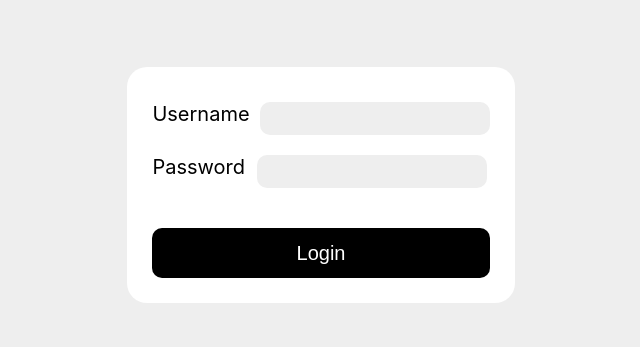
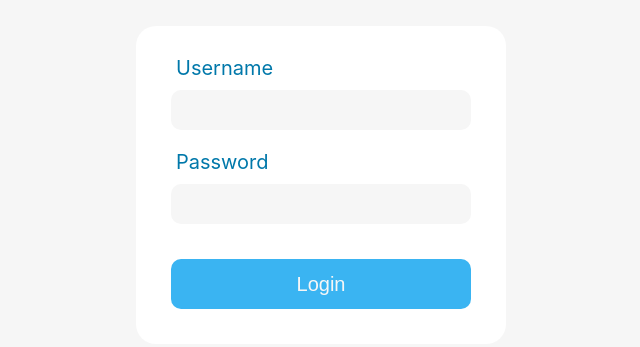
Before and after one commit to gass-git/login-form, a React (Create React App) app: page / in a window 1280 px wide. Shown: the part 215-562 px from the top of the page, without its empty margins (319-959 px from the left). Built offline with nearby package versions, Linux system fonts and the light colour scheme.

Commit message:
CSS has been improved

```diff
--- a/src/components/dashboard.tsx
+++ /dev/null
@@ -1,16 +0,0 @@
-import React, {useContext} from 'react'
-import {handleLogout} from '../handlers'
-import {ctx} from '../App'
-
-export default function Dashboard() {
-  const {state, dispatch} = useContext(ctx)
-
-  return (
-    <section>
-        <h2>Welcome {state.username}! You are logged in.</h2>
-        <button onClick={() => handleLogout(dispatch)}>
-            Logout
-        </button>
-    </section>
-  )
-}
--- /dev/null
+++ b/src/components/dashboard/dashboard.tsx
@@ -0,0 +1,16 @@
+import React, { useContext } from 'react'
+import { handleLogout } from '../../handlers'
+import { ctx } from '../../App'
+
+export default function Dashboard() {
+  const { state, dispatch } = useContext(ctx)
+
+  return (
+    <section>
+      <h2>Welcome {state.username}! You are logged in.</h2>
+      <button onClick={() => handleLogout(dispatch)}>
+        Logout
+      </button>
+    </section>
+  )
+}
--- a/src/components/loginForm.module.css
+++ /dev/null
@@ -1,38 +0,0 @@
-.form_box {
-  background: white;
-  display: grid;
-  grid-template-columns: auto;
-  padding: 25px;
-  min-width: 300px;
-  max-width: 500px;
-  border-radius: 20px;
-}
-
-.form_box>label {
-  font-size: 20px;
-  display: grid;
-  grid-template-columns: auto auto;
-  margin: 10px 0 10px 0;
-}
-
-.form_box>label>input {
-  margin-left: 10px;
-  font-size: 20px;
-  min-width: 150px;
-  max-width: 200px;
-  border: none;
-  border-radius: 10px;
-  background: #eee;
-  padding: 5px 15px 5px 15px;
-}
-
-.form_box>button {
-  height: 50px;
-  margin-top: 30px;
-  background: black;
-  color: white;
-  border: none;
-  border-radius: 10px;
-  cursor: pointer;
-  font-size: 20px;
-}
--- a/src/components/loginForm.tsx
+++ /dev/null
@@ -1,36 +0,0 @@
-import React, { useContext } from 'react'
-import { handleChange, handleLogin } from '../handlers'
-import { ctx } from '../App'
-import s from './loginForm.module.css'
-
-export default function LoginForm() {
-  const { state, dispatch } = useContext(ctx)
-
-  return (
-    <form className={s.form_box}>
-      <label htmlFor='username'>
-        Username
-        <input
-          type='text'
-          name='username'
-          onChange={(e) => handleChange(e, dispatch)}
-          value={state.username}
-        />
-      </label>
-
-      <label htmlFor='password'>
-        Password
-        <input
-          type='password'
-          name='password'
-          onChange={(e) => handleChange(e, dispatch)}
-          value={state.password}
-        />
-      </label>
-
-      <button onClick={(e) => handleLogin(e, dispatch)}>
-        Login
-      </button>
-    </form>
-  )
-}
--- /dev/null
+++ b/src/components/loginForm/loginForm.module.css
@@ -0,0 +1,43 @@
+@import '../../global/root.css';
+
+.form_box {
+  background: white;
+  display: grid;
+  grid-template-columns: auto;
+  padding: 10px 35px 35px 35px;
+  width: 300px;
+  border-radius: 20px;
+}
+
+.form_box>* {
+  font-size: var(--font-size);
+}
+
+.form_box>label {
+  color: var(--label-font-color);
+  margin: 20px 0px 10px 5px;
+}
+
+.form_box>input {
+  color: var(--input-font-color);
+  height: 30px;
+  border: none;
+  border-radius: 10px;
+  background: var(--grey);
+  padding: 5px 15px 5px 15px;
+}
+
+.form_box>button {
+  color: var(--grey);
+  background: var(--btn-color);
+  height: 50px;
+  margin-top: 35px;
+  border: none;
+  border-radius: 10px;
+  cursor: pointer;
+  transition: 300ms;
+}
+
+.form_box>button:hover {
+  background: var(--btn-color-hover);
+}
--- /dev/null
+++ b/src/components/loginForm/loginForm.tsx
@@ -0,0 +1,32 @@
+import React, { useContext } from 'react'
+import { handleChange, handleLogin } from '../../handlers'
+import { ctx } from '../../App'
+import s from './loginForm.module.css'
+
+export default function LoginForm() {
+  const { state, dispatch } = useContext(ctx)
+
+  return (
+    <form className={s.form_box}>
+      <label htmlFor='username'>Username</label>
+      <input
+        type='text'
+        name='username'
+        onChange={(e) => handleChange(e, dispatch)}
+        value={state.username}
+      />
+
+      <label htmlFor='password'>Password</label>
+      <input
+        type='password'
+        name='password'
+        onChange={(e) => handleChange(e, dispatch)}
+        value={state.password}
+      />
+
+      <button onClick={(e) => handleLogin(e, dispatch)}>
+        Login
+      </button>
+    </form>
+  )
+}
--- /dev/null
+++ b/src/global/root.css
@@ -0,0 +1,8 @@
+:root {
+  --grey: #F6F6F6;
+  --font-size: 20px;
+  --label-font-color: #0078AA;
+  --input-font-color: #2C3333;
+  --btn-color: #3AB4F2;
+  --btn-color-hover: #229bd7;
+}
--- a/src/index.css
+++ b/src/index.css
@@ -1,5 +1,7 @@
+@import './global/root.css';
+
 body {
-  background: #eee;
+  background: var(--grey);
   margin: 0;
   display: grid;
   height: 100vh;
@@ -10,8 +12,3 @@ body {
   -webkit-font-smoothing: antialiased;
   -moz-osx-font-smoothing: grayscale;
 }
-
-code {
-  font-family: source-code-pro, Menlo, Monaco, Consolas, 'Courier New',
-    monospace;
-}
```
Also changed, not shown: src/App.tsx (+6 -6 lines), src/components/dashboard/dashboard.module.css (added).
